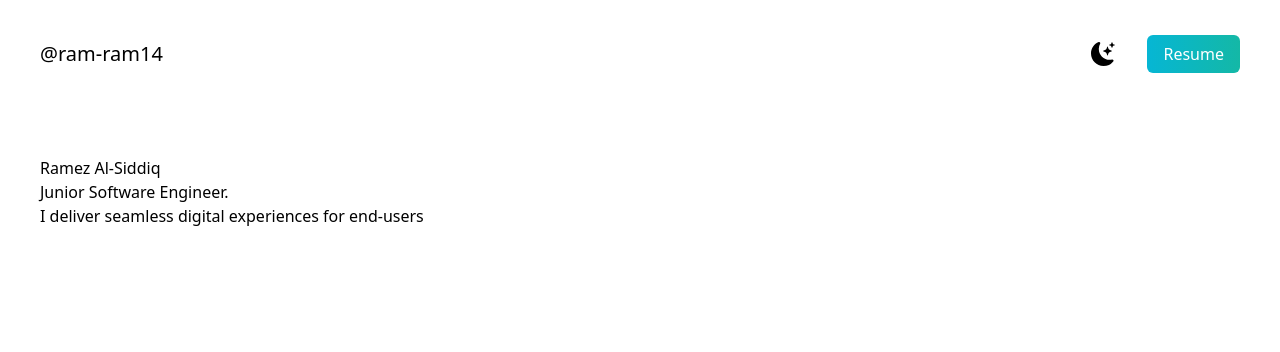
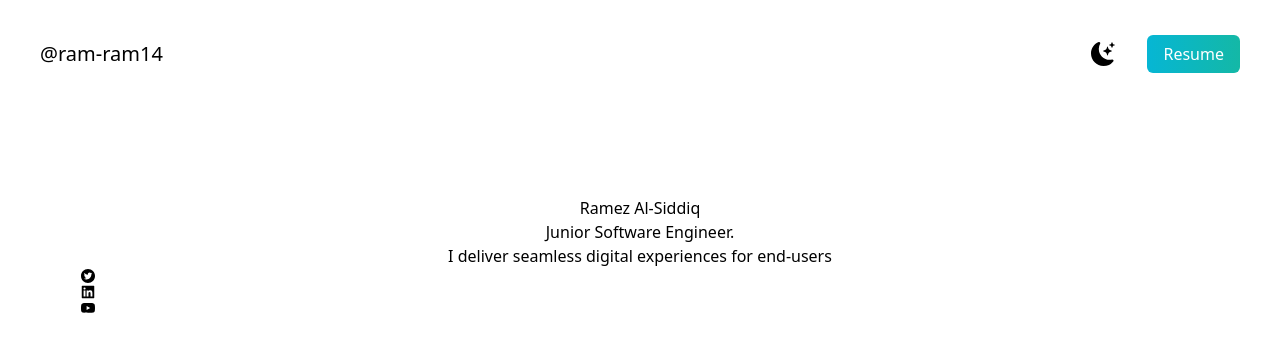
Before and after one commit to ram-ram14/cuddly-meme, a Next.js app in the folder my-portfolio/my-portfolio/: page / in a window 1280 px wide. Shown: the top 352 px of the page. Built offline with nearby package versions, Linux system fonts and the light colour scheme.

Commit message:
centered the div containing the h2, h3 and p tags

```diff
--- a/my-portfolio/my-portfolio/pages/index.js
+++ b/my-portfolio/my-portfolio/pages/index.js
@@ -27,14 +27,16 @@ export default function Home() {
               </li>
             </ul>
           </nav>
-          <div>
+          <div className='text-center p-10'>
             <h2>Ramez Al-Siddiq</h2>
             <h3>Junior Software Engineer.</h3>
             <p>
               I deliver seamless digital experiences for end-users
             </p>
             <div>
-
+              <AiFillTwitterCircle />
+              <AiFillLinkedin />
+              <AiFillYoutube />
             </div>
           </div>
         </section>
```
